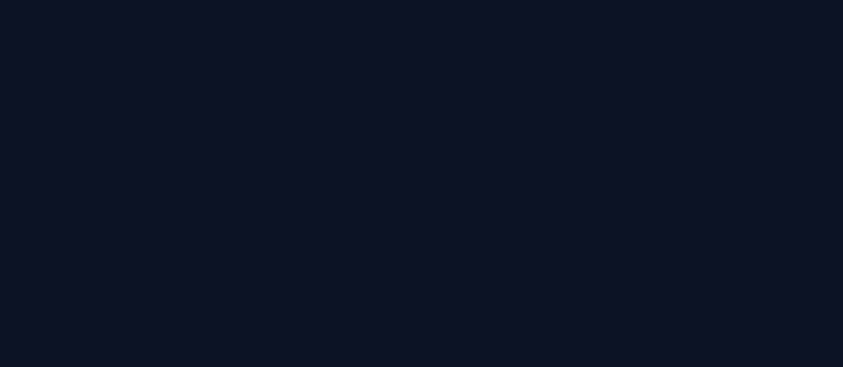
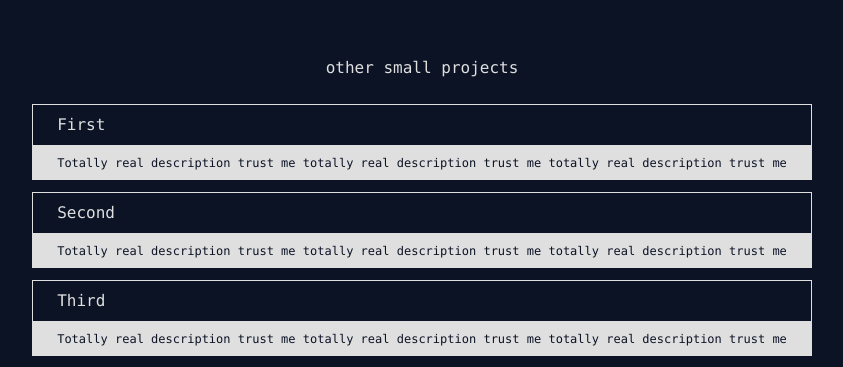
Before and after one commit to emkeiboii/Mark-Lajom-2, a React (Vite) app in the folder reactjs-portfolio/: page / in a window 1280 px wide. Shown: the part 3147-3514 px from the top of the page, without its empty margins (218-1061 px from the left). Built offline with nearby package versions, Linux system fonts and the light colour scheme.

Commit message:
added static accordion

```diff
--- a/reactjs-portfolio/src/App.jsx
+++ b/reactjs-portfolio/src/App.jsx
@@ -8,6 +8,7 @@ import LSide from "./components/LSide.jsx";
 import Navbar from "./components/Navbar.jsx";
 import RSide from "./components/RSide.jsx";
 import Work from "./components/Work.jsx";
+import Accordion from "./components/Accordion.jsx";
 import { PuffLoader } from "react-spinners";
 
 export default function App() {
@@ -22,9 +23,9 @@ export default function App() {
 
   return (
     <div className="flex justify-center items-center">
-      {loading ? (
+      {/* {loading ? (
         <PuffLoader color="#5EDAE9" className="-mt-half-screen" />
-      ) : (
+      ) : ( */}
       <div>
         <Navbar></Navbar>
 
@@ -34,13 +35,14 @@ export default function App() {
             <Hero></Hero>
             <About></About>
             <Work></Work>
+            <Accordion />
             <Contact></Contact>
             <Footer></Footer>
           </div>
           <RSide></RSide>
         </div>
       </div>
-      )}
+      {/* )} */}
     </div>
   );
 }
--- /dev/null
+++ b/reactjs-portfolio/src/components/Accordion.jsx
@@ -0,0 +1,19 @@
+import sprojects from "../services/smallprojects.json";
+import AccordionItem from "./AccordionItem";
+
+export default function Accordion() {
+  return (
+    <div className="py-48 px-4 md:px-0 lg:px-0 flex flex-col justify-center items-center gap-6">
+      <h2 className="font-mono">other small projects</h2>
+      <div>
+        {sprojects.map((sproject) => (
+          <AccordionItem
+            key={sproject.id}
+            name={sproject.name}
+            description={sproject.description}
+          />
+        ))}
+      </div>
+    </div>
+  );
+}
--- /dev/null
+++ b/reactjs-portfolio/src/components/AccordionItem.jsx
@@ -0,0 +1,12 @@
+export default function AccordionItem({ name, description }) {
+  return (
+    <div className="mb-3">
+      <div className="border-white border font-mono  py-2 px-6 cursor-pointer hover:text-navy hover:bg-white">
+        <h3>{name}</h3>
+      </div>
+      <div className="border-white border font-mono  py-2 px-6 text-xs bg-white text-navy">
+        <p>{description}</p>
+      </div>
+    </div>
+  );
+}
--- /dev/null
+++ b/reactjs-portfolio/src/services/smallprojects.json
@@ -0,0 +1,27 @@
+[
+  {
+    "id ": 1,
+    "name": "First ",
+    "description": "Totally real description trust me totally real description trust me totally real description trust me"
+  },
+  {
+    "id ": 2,
+    "name": "Second",
+    "description": "Totally real description trust me totally real description trust me totally real description trust me"
+  },
+  {
+    "id ": 3,
+    "name": "Third",
+    "description": "Totally real description trust me totally real description trust me totally real description trust me"
+  },
+  {
+    "id ": 4,
+    "name": "Fourth",
+    "description": "Totally real description trust me totally real description trust me totally real description trust me"
+  },
+  {
+    "id ": 5,
+    "name": "Fifth",
+    "description": "Totally real description trust me totally real description trust me totally real description trust me"
+  }
+]
```
Lines whose indentation alone changed are shown as unchanged.
